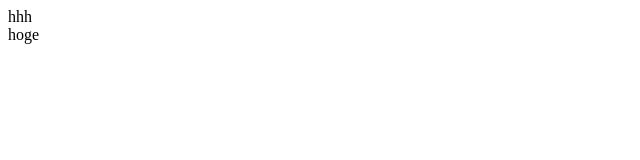
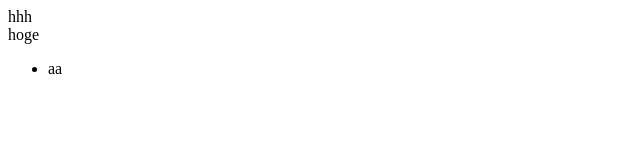
Before and after one commit to awtanabe1109/test_repo, a plain HTML site: page index.html in a window 1280 px wide. Shown: the full height of the page, 0-640 px from the left. Drawn offline with Linux system fonts and the light colour scheme.

Commit message:
footer追加

```diff
--- a/index.html
+++ b/index.html
@@ -13,6 +13,11 @@
   <div class="main">
     hoge
   </div>
+  <footer>
+    <ul>
+      <li>aa</li>
+    </ul>
+  </footer>
 
 </body>
 </html>
```
